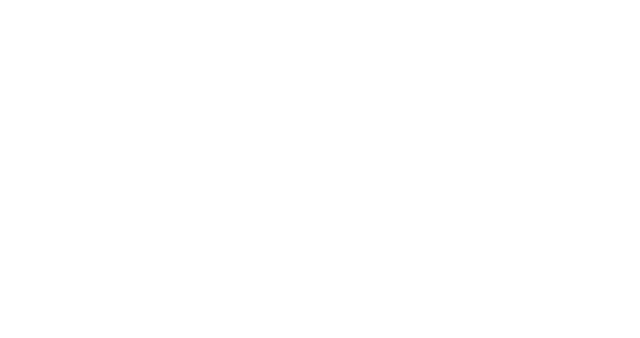
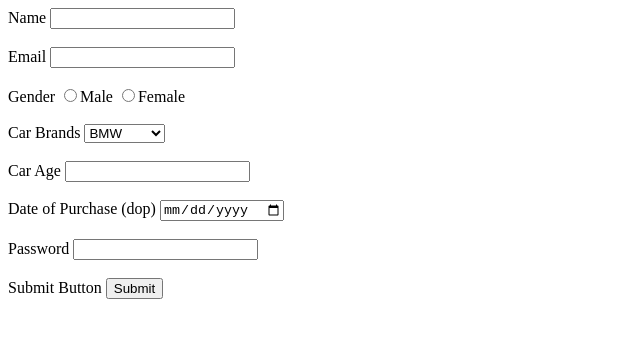
Before and after one commit to acciojob/car-insurance-form-Karthik1224, a website: page main.html in a window 1280 px wide. Shown: the whole page, without its empty margins (0-640 px from the left). Drawn offline with Linux system fonts and the light colour scheme.

Commit message:
created a submission

```diff
--- a/main.html
+++ b/main.html
@@ -8,6 +8,43 @@
 
 <body>
 	<!-- the entire body must be written by student -->
+	 <form action="#" method="post">
+            <label for="name">Name</label>
+            <input type="text" id="name" required> <br><br>
+
+            <label for="email">Email</label>
+            <input type="email" id="email" required> <br><br>
+
+            <label for="gender">Gender</label>
+            <input type="radio" name="gender" required>Male
+            <input type="radio" name="gender" required>Female
+            <br><br>
+
+            <label for="cars">Car Brands</label>
+            <select id="cars">
+                <option >BMW</option>
+                <option >Audi</option>
+                <option >Mercedez</option>
+            </select>
+            <br><br>
+
+            <label for="carage">Car Age</label>
+            <input type="number" id="carage" required>
+            <br><br>
+
+            <label for="dop">Date of Purchase (dop)</label>
+            <input type="date" id="dop" required>
+            <br><br>
+
+            <label for="password">Password</label>
+            <input type="password" id="password" required>
+
+            <br><br>
+
+            <label for="Submit Button">Submit Button</label>
+            <button type="submit">Submit</button>
+
+        </form>
     <script type="text/javascript" src="./script.js">
 </script>
 
```
